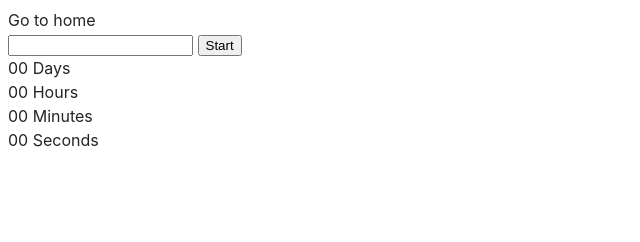
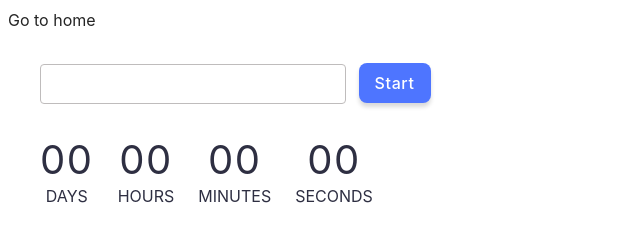
Before and after one commit to vladyslavJs/goit-js-hw-10, a website built with Vite: page src/1-timer.html in a window 1280 px wide. Shown: the whole page, without its empty margins (0-640 px from the left). Built offline with nearby package versions, Linux system fonts and the light colour scheme.

Commit message:
Update styles.css

```diff
--- a/src/css/styles.css
+++ b/src/css/styles.css
@@ -7,6 +7,8 @@
 @import url('./reset.css');
 @import url('./vite-promo.css');
 @import url('./header.css');
+@import url('./1-timer.css');
+
 
 :root {
   font-family: Inter, Avenir, Helvetica, Arial, sans-serif;
```
